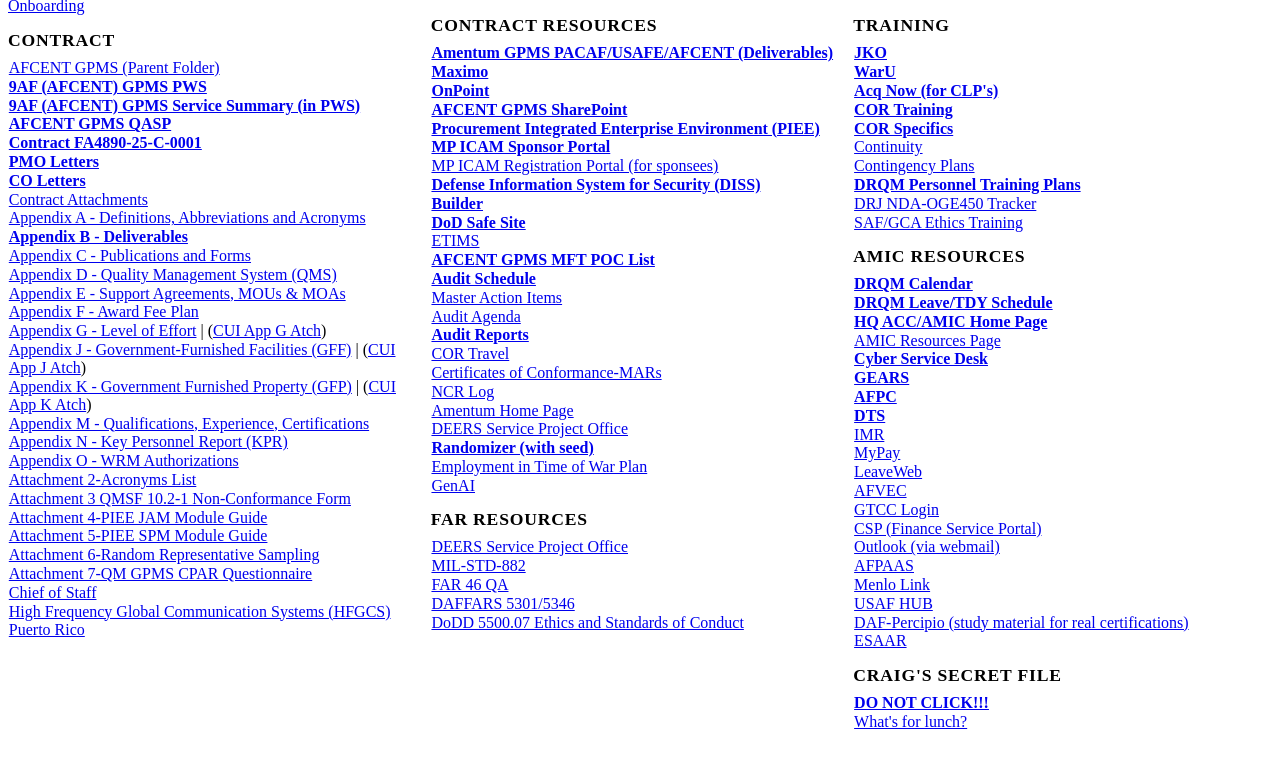
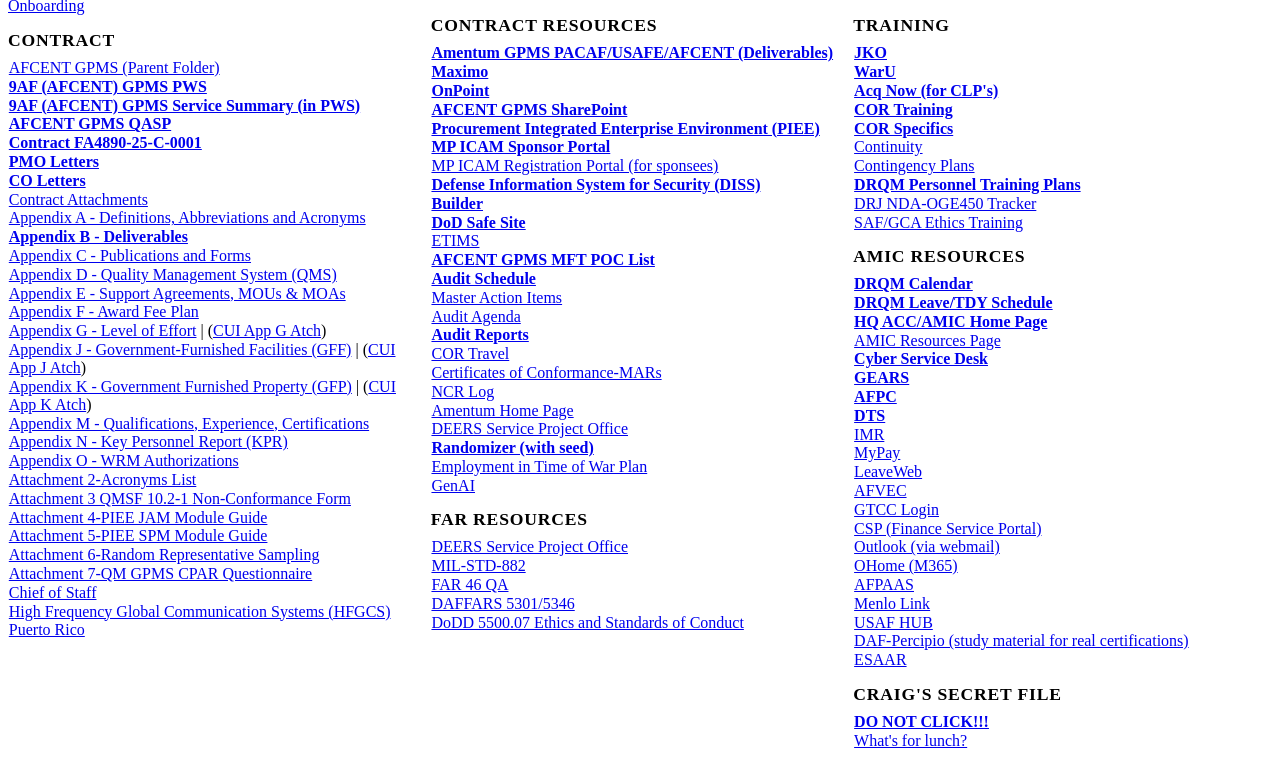
Before and after one commit to bruiz611/bruiz611.github.io, a plain HTML site: page index.html in a window 1280 px wide. Shown: the part 70-828 px from the top of the page. Drawn offline with Linux system fonts and the light colour scheme.

Commit message:
Update index.html
added ohome

```diff
--- a/index.html
+++ b/index.html
@@ -132,6 +132,7 @@
       <li><a href="https://home.cards.citidirect.com/CommercialCard/login" target="_blank" rel="noopener noref"">GTCC Login</a></li>
       <li><a href="https://csp.cce.af.mil/" target="_blank" rel="noopener noreferrer">CSP (Finance Service Portal)</a></li>
       <li><a href="https://webmail.apps.mil/mail/" target="_blank" rel="noopener noreferrer">Outlook (via webmail)</a></li>
+      <li><a href="https://www.github.com" target="_blank" rel="noopener noreferrer">OHome (M365)</a></li>
       <li><a href="https://pki.afpaas.af.mil/cas/login" target="_blank" rel="noopener noreferrer">AFPAAS</a></li>
       <li><a href="https://safe.menlosecurity.com/" target="_blank" rel="noopener noreferrer">Menlo Link</a></li>
       <li><a href="https://airforcehub.com/" target="_blank" rel="noopener noreferrer">USAF HUB</a></li>
```
